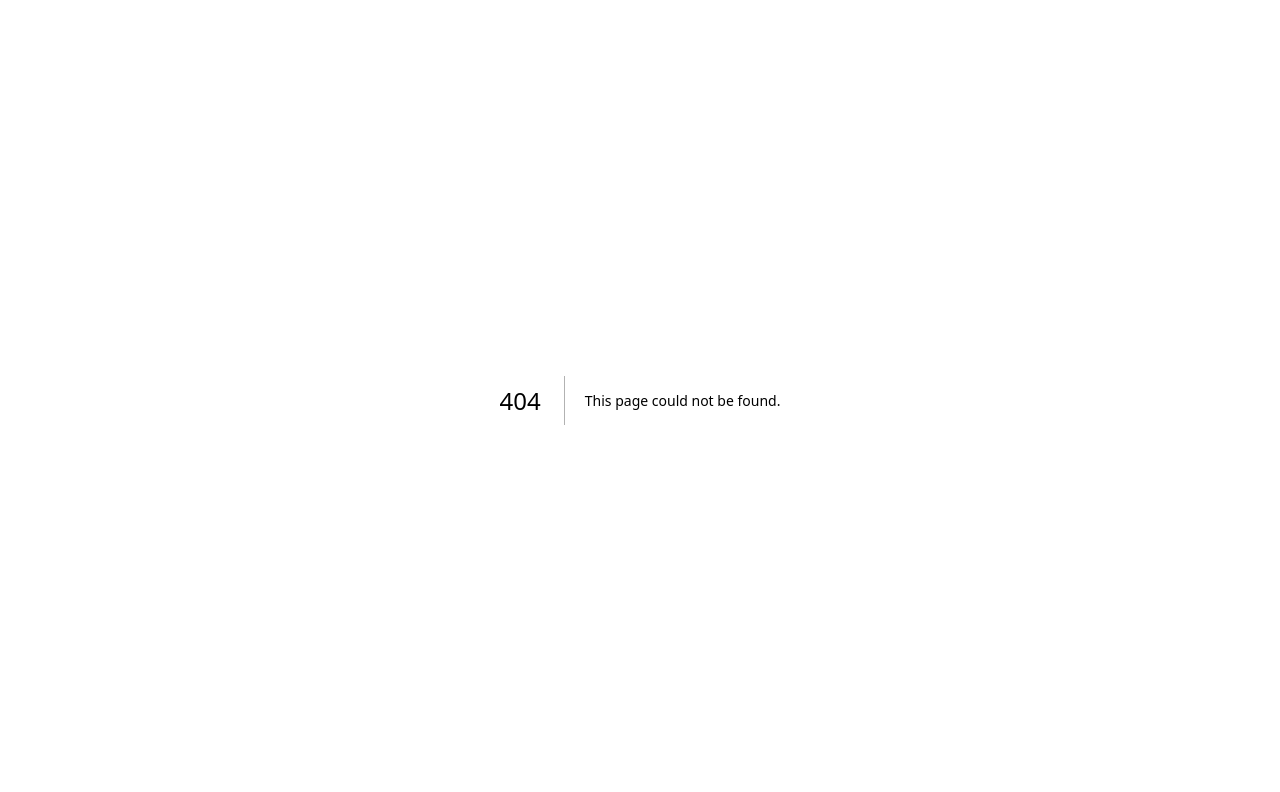
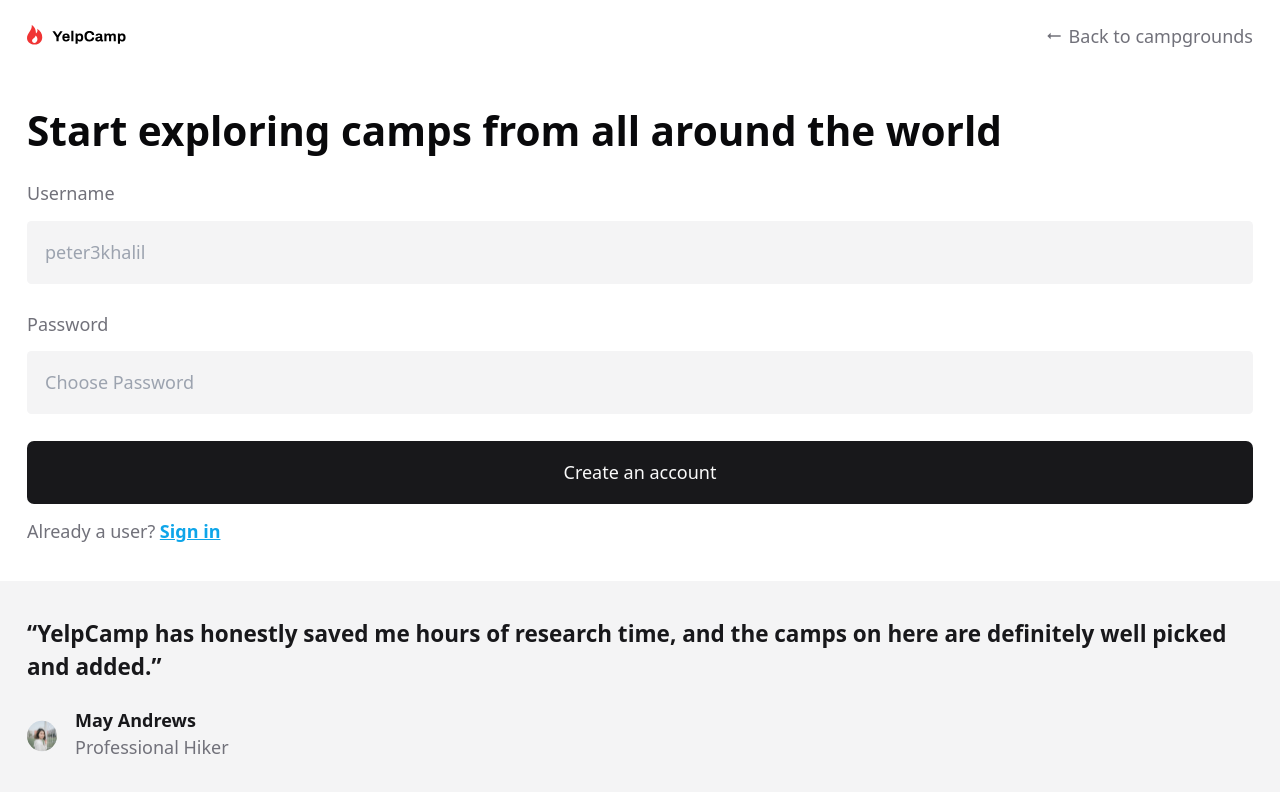
Before and after one commit to Peter3Khalil/yelp-camp, a Next.js app: page /auth/signup in a window 1280 px wide. Before the commit this address had no page. Shown: the top 792 px of the page. Built offline with nearby package versions, Linux system fonts and the light colour scheme.

Commit message:
Creating Signup page

```diff
--- a/src/pages/_document.tsx
+++ b/src/pages/_document.tsx
@@ -3,7 +3,12 @@ import { Html, Head, Main, NextScript } from 'next/document'
 export default function Document() {
   return (
     <Html lang="en">
-            <Head />
+      <Head>
+        <link
+          rel="icon"
+          href="/Assets/logoWithoutText.png"
+        />
+      </Head>
       <body>
         <Main />
         <NextScript />
--- /dev/null
+++ b/src/pages/auth/signup.tsx
@@ -0,0 +1,96 @@
+import { Button } from '@/components/ui/button'
+import { cn } from '@/lib/utils'
+import Head from 'next/head'
+import Image from 'next/image'
+import Link from 'next/link'
+import React from 'react'
+import { MdOutlineArrowRightAlt } from 'react-icons/md'
+const Signup = () => {
+  return (
+    <>
+      <Head>
+        <title>Signup</title>
+        <meta name="description" content="Signup" />
+      </Head>
+      <main className="flex h-full w-full flex-col gap-8 overflow-auto bg-background text-foreground antialiased">
+        <header className="flex h-16 z-10 sticky top-0 w-full shrink-0 items-center justify-between bg-inherit px-6">
+          <Image src="/Assets/logo.svg" alt="logo" width={100} height={100} aria-label="Logo of website is YelpCamp" />
+          <button
+            title="Back to campgrounds"
+            role="navigation"
+            aria-label="Back to campgrounds"
+            className="flex items-center gap-1 font-medium text-muted-foreground"
+          >
+            <MdOutlineArrowRightAlt className="rotate-180" size={20} />
+            <span className="">Back to campgrounds</span>
+          </button>
+        </header>
+        <form className="flex min-h-[50vh] w-full shrink-0 flex-col gap-6 px-6">
+          <legend className="text-4xl font-bold leading-10">Start exploring camps from all around the world</legend>
+          <section className="flex flex-col gap-3">
+            <label id="username-label" htmlFor="username" className="font-medium capitalize text-muted-foreground">
+              Username
+            </label>
+            <input
+              type="text"
+              aria-label="Enter your username"
+              aria-labelledby="username-label"
+              required
+              name="username"
+              id="username"
+              placeholder="peter3khalil"
+              className="w-full rounded bg-accent px-4 py-4 outline-none focus:border focus:border-muted-foreground"
+            />
+          </section>
+          <section className="flex flex-col gap-3">
+            <label id="password-label" htmlFor="password" className="font-medium capitalize text-muted-foreground">
+              Password
+            </label>
+            <input
+              type="text"
+              aria-label="Enter your password"
+              aria-labelledby="password-label"
+              required
+              name="password"
+              id="password"
+              placeholder="Choose Password"
+              className="w-full rounded bg-accent px-4 py-4 outline-none focus:border focus:border-muted-foreground"
+            />
+          </section>
+          <menu className="flex w-full flex-col gap-3">
+            <Button type="submit" className={cn('w-full py-7 text-md')}>
+              Create an account
+            </Button>
+            <p className="font-normal text-muted-foreground">
+              <span className="mr-1">Already a user?</span>
+              <Link className="font-bold text-sky-500 underline" href={'/auth/login'}>
+                Sign in
+              </Link>
+            </p>
+          </menu>
+        </form>
+        <footer className="flex flex-grow w-full shrink-0 flex-col gap-6 bg-accent px-6 py-8 text-accent-foreground">
+          <q className="text-xl font-bold text-accent-foreground">
+            YelpCamp has honestly saved me hours of research time, and the camps on here are definitely well picked and
+            added.
+          </q>
+          <figure className="flex gap-4">
+            <Image
+              src="/Assets/User-Testimonial.svg"
+              alt="Picture"
+              width={30}
+              height={30}
+              aria-label="May Andrews's picture"
+            />
+            <figcaption className="flex flex-col text-md">
+              <p className="font-bold leading-none">May Andrews</p>
+              <span className="font-normal mt-1 text-muted-foreground">Professional Hiker</span>
+            </figcaption>
+          </figure>
+        </footer>
+      </main>
+    </>
+  )
+}
+
+export default Signup
--- a/src/pages/index.tsx
+++ b/src/pages/index.tsx
@@ -14,7 +14,7 @@ const Home = () => {
       <main className="flex h-full fixed top-0 left-0 w-full flex-col overflow-auto bg-background text-foreground antialiased">
         {/* Hidden for large screen */}
         <header className="sticky top-0 z-10 flex h-16 w-full shrink-0 items-center bg-inherit px-4 md:h-24 md:px-10 lg:hidden">
-          <Image src="/Assets/logo.svg" alt="logo" width={100} height={100} />
+          <Image aria-label='Logo of website is YelpCamp' src="/Assets/logo.svg" alt="logo" width={100} height={100} />
         </header>
         {/* ************** */}
         <div className="flex flex-col lg:h-full lg:flex-row">
@@ -24,13 +24,13 @@ const Home = () => {
               <Image src="/Assets/hero-mobile.jpg" alt="hero" layout="fill" className='absolute object-cover top-0 left-0' />
             </picture>
           </section>
-          <section className="lg:flex  lg:h-full  lg:flex-1 lg:shrink-0 lg:flex-col lg:px-32">
+          <section className="lg:flex lg:h-full lg:flex-1 lg:shrink-0 lg:flex-col lg:px-32">
             <header className="hidden h-20 w-full shrink-0 items-center bg-background  lg:flex">
               <Image src="/Assets/logo.svg" alt="logo" width={100} height={100} />
             </header>
             <div className="lg:flex lg:h-full lg:w-full lg:items-center lg:justify-center">
-              <article className="flex w-full shrink-0 flex-col gap-2 px-6 pt-6 text-left text-lg md:px-10 md:pt-10 md:text-xl lg:gap-2 lg:px-0 lg:pt-0 lg:text-[16px]">
-                <h1 className="text-4xl font-bold md:text-6xl">
+              <article className="flex w-full shrink-0 flex-col gap-2 px-8 pt-6 text-left text-lg md:px-10 md:pt-10 md:text-xl lg:gap-2 lg:px-0 lg:pt-0 lg:text-[16px]">
+                <h1 className="text-4xl font-bold md:text-6xl leading-none">
                   Explore the best <span className="lg:block">camps on Earth.</span>
                 </h1>
                 <p className="font-medium text-muted-foreground lg:w-[70%]">
@@ -43,12 +43,12 @@ const Home = () => {
                     'See locations for all camps.',
                   ].map((item, index) => (
                     <li key={index} className="flex items-center gap-2">
-                      <Image src="/Assets/Checkmark.svg" alt="checkmark" width={25} height={25} />
+                      <Image src="/Assets/Checkmark.svg" alt="checkmark" width={25} height={25} className='size-[20px] md:size-[25px]'/>
                       <span>{item}</span>
                     </li>
                   ))}
                 </ul>
-                <Button className={cn('w-fit lg:mt-4 mt-2 px-4 py-6 text-lg')}>
+                <Button className={cn('w-fit lg:mt-4 mt-2 px-4 py-6 text-lg md:text-md')}>
                   View Campgrounds
                 </Button>
                 <footer className="flex w-full shrink-0 flex-col bg-inherit pb-6 lg:mt-6 mt-4">
--- a/src/styles/globals.css
+++ b/src/styles/globals.css
@@ -61,7 +61,9 @@
   padding: 0;
 }
 
-
+body{
+  height: 100svh;
+}
 #__next{
   height: 100%;
 }
--- a/tailwind.config.ts
+++ b/tailwind.config.ts
@@ -18,6 +18,19 @@ const config = {
       },
     },
     extend: {
+      fontSize:{
+        "sm": "0.875rem",
+        "md": "1rem",
+        "lg": "1.125rem",
+        "xl": "1.25rem",
+        "2xl": "1.5rem",
+        "3xl": "1.875rem",
+        "4xl": "2.25rem",
+        "5xl": "3rem",
+        "6xl": "4rem",
+        "7xl": "5rem",
+        "8xl": "6rem",
+      },
       colors: {
         border: "hsl(var(--border))",
         input: "hsl(var(--input))",
```
Also changed, not shown: public/Assets/User-Testimonial.svg (renamed from public/Assets/User Testimonial.svg), public/Assets/logoWithoutText.png (added), src/pages/auth/login.tsx (added). Lines whose indentation alone changed are shown as unchanged.
